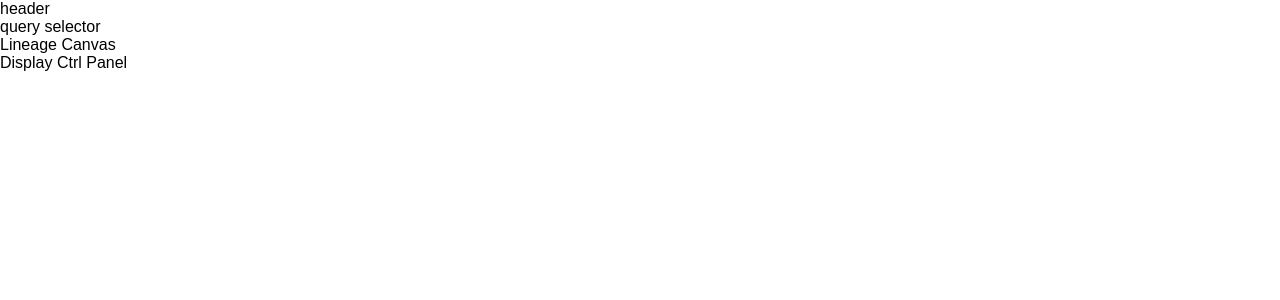
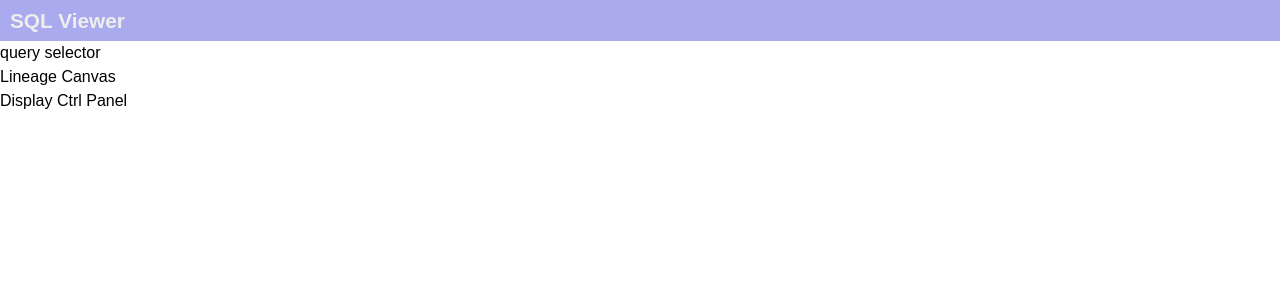
Before and after one commit to yo16/sql_parse_client_202405, a React (Create React App) app in the folder sql_visualizer_ts/: page / in a window 1280 px wide. Shown: the top 300 px of the page. Built offline with nearby package versions, Linux system fonts and the light colour scheme.

Commit message:
install tailwindcss, created Header

```diff
--- a/sql_visualizer_ts/package.json
+++ b/sql_visualizer_ts/package.json
@@ -13,6 +13,7 @@
     "react": "^18.3.1",
     "react-dom": "^18.3.1",
     "react-scripts": "5.0.1",
+    "tailwindcss": "^3.4.3",
     "typescript": "^4.9.5",
     "web-vitals": "^2.1.4"
   },
--- /dev/null
+++ b/sql_visualizer_ts/src/components/Header.css
@@ -0,0 +1,15 @@
+.header-container {
+    background-color: #aae;
+    display:flex;
+    flex-direction: row;
+    justify-content: space-between;
+    align-items: center;
+}
+
+.header-title {
+    margin: 0;
+    padding: 5px 10px;
+    color: #eee;
+    font-size: 1.3rem;
+    font-weight: bold;
+}
--- a/sql_visualizer_ts/src/components/Header.tsx
+++ b/sql_visualizer_ts/src/components/Header.tsx
@@ -1,7 +1,18 @@
+
+import { HeaderMenu } from "./HeaderMenu";
+
+import "./Header.css";
 
 function Header() {
     return (
-        <div>header</div>
+        <div className="header-container">
+            <div>
+                <h1 className="header-title">SQL Viewer</h1>
+            </div>
+            <div>
+                <HeaderMenu />
+            </div>
+        </div>
     );
 }
 
--- /dev/null
+++ b/sql_visualizer_ts/src/components/HeaderMenu.tsx
@@ -0,0 +1,8 @@
+
+function HeaderMenu() {
+    return (
+        <div></div>
+    );
+}
+
+export { HeaderMenu };
--- a/sql_visualizer_ts/src/index.css
+++ b/sql_visualizer_ts/src/index.css
@@ -1,3 +1,7 @@
+@tailwind base;
+@tailwind components;
+@tailwind utilities;
+
 body {
   margin: 0;
   font-family: ヒラギノ角ゴ Pro W3,Hiragino Kaku Gothic Pro,メイリオ,Meiryo,Osaka,ＭＳ Ｐゴシック,MS PGothic,sans-serif;
--- /dev/null
+++ b/sql_visualizer_ts/tailwind.config.js
@@ -0,0 +1,10 @@
+/** @type {import('tailwindcss').Config} */
+module.exports = {
+  content: [
+    "./src/**/*.{js,jsx,ts,tsx}"
+  ],
+  theme: {
+    extend: {},
+  },
+  plugins: [],
+}
```
Also changed, not shown: 1 other file (tests, documents, lock files or other folders).
